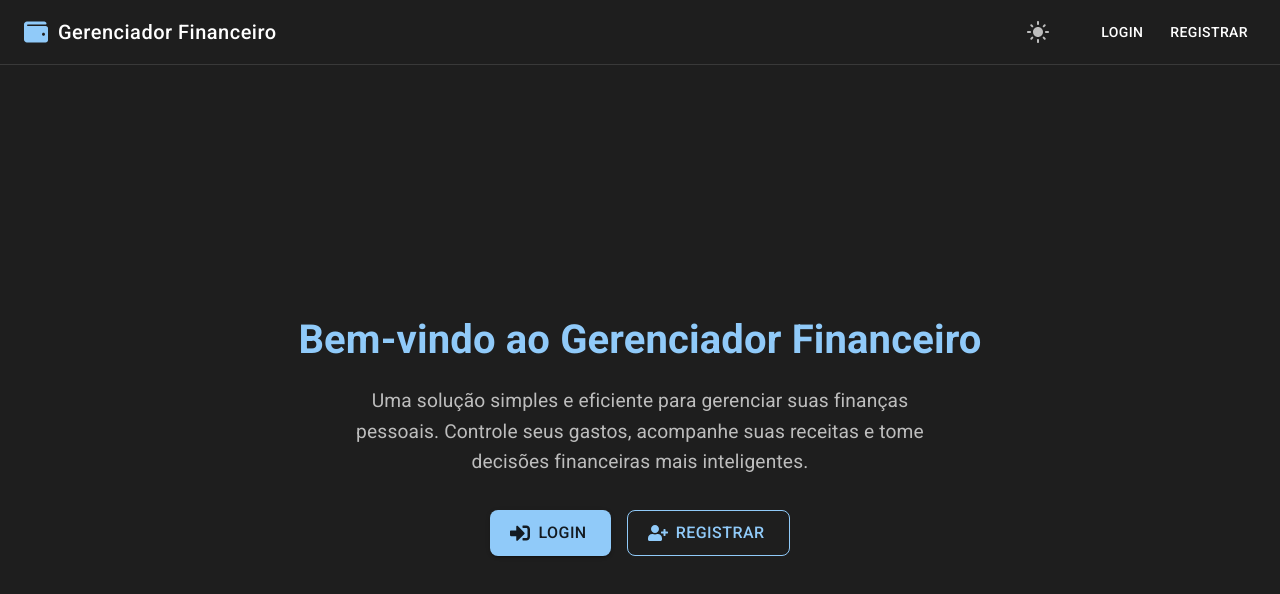
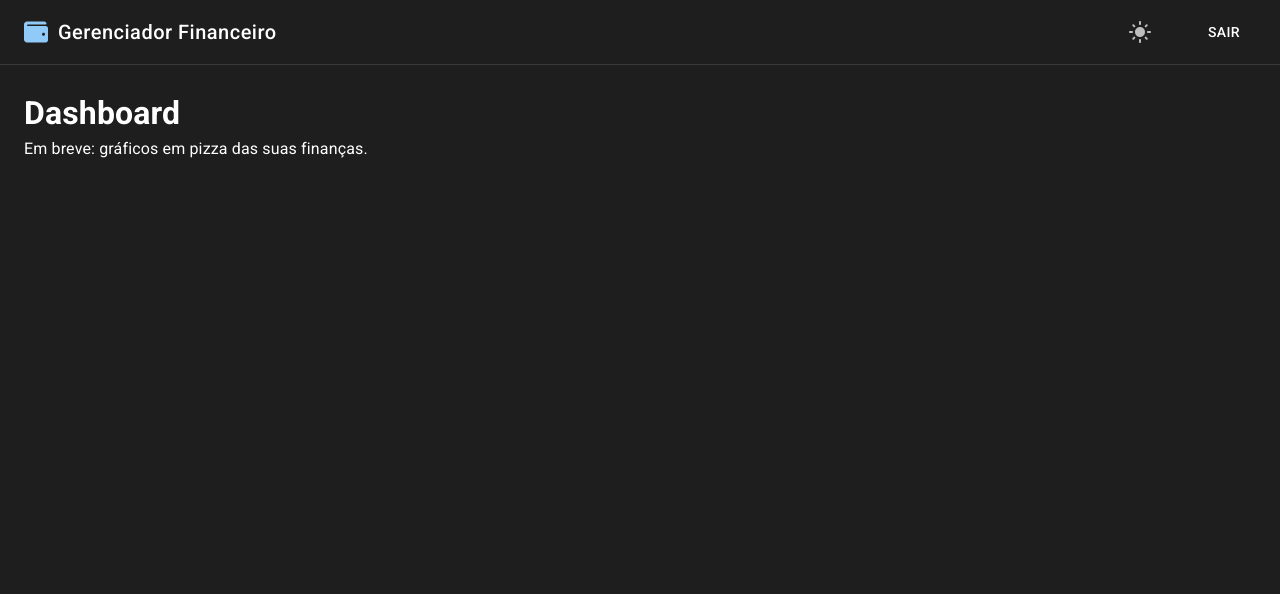
Before and after one commit to HenriqueQSanches/Financial_Manager, a React (Vite) app in the folder frontend/: page /dashboard in a window 1280 px wide. Shown: the top 594 px of the page. Built offline with nearby package versions, Linux system fonts and the light colour scheme; sample sign-in values are in the browser's storage.

Commit message:
feat(auth): redirecionamento de login e de logout com protected.

```diff
--- a/frontend/package.json
+++ b/frontend/package.json
@@ -20,7 +20,7 @@
     "react": "^18.2.0",
     "react-dom": "^18.2.0",
     "react-icons": "^5.0.1",
-    "react-router-dom": "^6.22.3"
+    "react-router-dom": "^6.30.3"
   },
   "devDependencies": {
     "@types/react": "^18.2.56",
--- a/frontend/src/App.jsx
+++ b/frontend/src/App.jsx
@@ -1,12 +1,18 @@
 import React, { useState, useMemo, useEffect } from 'react';
 import { ThemeProvider, createTheme, CssBaseline, Paper } from '@mui/material';
+import { Routes, Route, Navigate, useNavigate } from 'react-router-dom';
 import Header from './components/Header';
-import Footer from './components/Footer';
 import Home from './pages/Home';
 import LoginModal from './components/auth/LoginModal';
 import RegisterModal from './components/auth/RegisterModal';
 import Notification from './components/common/Notification';
+import Dashboard from './pages/Dashboard';
 import './styles/global.css';
+
+function ProtectedRoute({ children }) {
+  const token = localStorage.getItem('token');
+  return token ? children : <Navigate to="/" replace />;
+}
 
 function App() {
   const [mode, setMode] = useState(() => {
@@ -15,6 +21,8 @@ function App() {
 
   const [isLoginModalOpen, setLoginModalOpen] = useState(false);
   const [isRegisterModalOpen, setRegisterModalOpen] = useState(false);
+  const [isAuthenticated, setIsAuthenticated] = useState(() => !!localStorage.getItem('token'));
+
   const [notification, setNotification] = useState({
     open: false,
     message: '',
@@ -124,6 +132,23 @@ function App() {
     setNotification(prev => ({ ...prev, open: false }));
   };
 
+  const navigate = useNavigate();
+
+  const handleLoginSuccess = (msg = 'Login efetuado com sucesso!') => {
+    setLoginModalOpen(false);
+    setIsAuthenticated(true);
+    showNotification(msg);
+    navigate('/dashboard', { replace: true });
+  };
+
+  const handleLogout = () => {
+    localStorage.removeItem('token');
+    localStorage.removeItem('user');
+    setIsAuthenticated(false);
+    navigate('/', { replace: true });
+    showNotification('Logout efetuado com sucesso!');
+  };
+
   return (
     <ThemeProvider theme={theme}>
       <CssBaseline />
@@ -139,16 +164,35 @@ function App() {
           mode={mode}
           onLoginClick={() => setLoginModalOpen(true)}
           onRegisterClick={() => setRegisterModalOpen(true)}
+          isAuthenticated={isAuthenticated}
+          onLogout={handleLogout}
         />
-        <Home
-          theme={theme}
-          onLoginClick={() => setLoginModalOpen(true)}
-          onRegisterClick={() => setRegisterModalOpen(true)}
-        />
+        <Routes>
+          <Route
+            path="/"
+            element={
+              <Home
+                theme={theme}
+                onLoginClick={() => setLoginModalOpen(true)}
+                onRegisterClick={() => setRegisterModalOpen(true)}
+              />
+            }
+          />
+        <Route
+            path="/dashboard"
+            element={
+              <ProtectedRoute>
+                <Dashboard />
+              </ProtectedRoute>
+            }
+          />
+          <Route path="*" element={<Navigate to="/" replace />} />
+        </Routes>
         <LoginModal
           open={isLoginModalOpen}
           onClose={() => setLoginModalOpen(false)}
           theme={theme}
+          onSuccess={handleLoginSuccess}
         />
         <RegisterModal
           open={isRegisterModalOpen}
--- a/frontend/src/components/Header/index.jsx
+++ b/frontend/src/components/Header/index.jsx
@@ -4,7 +4,7 @@ import { FaWallet } from 'react-icons/fa';
 import { MdLightMode, MdDarkMode } from 'react-icons/md';
 import './styles.css';
 
-function Header({ toggleTheme, mode, onLoginClick, onRegisterClick }) {
+function Header({ toggleTheme, mode, onLoginClick, onRegisterClick, isAuthenticated, onLogout }) {
   return (
     <AppBar
       position="static"
@@ -52,32 +52,32 @@ function Header({ toggleTheme, mode, onLoginClick, onRegisterClick }) {
           {mode === 'dark' ? <MdLightMode /> : <MdDarkMode />}
         </IconButton>
 
+        {isAuthenticated ? (
           <Button
             color="inherit"
-          sx={{
-            marginLeft: 2,
-            color: mode === 'dark' ? 'inherit' : 'primary.dark',
-            '&:hover': {
-              color: mode === 'dark' ? 'primary.main' : 'primary.main',
-            }
-          }}
+            sx={{ marginLeft: 2, color: mode === 'dark' ? 'inherit' : 'primary.dark' }}
+            onClick={onLogout}
+          >
+            Sair
+          </Button>
+        ) : (
+          <>
+            <Button
+              color="inherit"
+              sx={{ marginLeft: 2, color: mode === 'dark' ? 'inherit' : 'primary.dark' }}
               onClick={onLoginClick}
             >
               Login
             </Button>
             <Button
               color="inherit"
-          sx={{
-            marginLeft: 1,
-            color: mode === 'dark' ? 'inherit' : 'primary.dark',
-            '&:hover': {
-              color: mode === 'dark' ? 'primary.main' : 'primary.main',
-            }
-          }}
+              sx={{ marginLeft: 1, color: mode === 'dark' ? 'inherit' : 'primary.dark' }}
               onClick={onRegisterClick}
             >
               Registrar
             </Button>
+          </>
+        )}
       </Toolbar>
     </AppBar>
   );
--- a/frontend/src/components/auth/LoginModal/index.jsx
+++ b/frontend/src/components/auth/LoginModal/index.jsx
@@ -1,19 +1,41 @@
 import React, { useState } from 'react';
-import { Modal, Box, Typography, Button, TextField, FormControlLabel, Checkbox } from '@mui/material';
+import { Modal, Box, Typography, Button, TextField, FormControlLabel, Checkbox, Alert } from '@mui/material';
 import GoogleIcon from '@mui/icons-material/Google';
+import { authService } from '../../../services/auth';
 import './styles.css';
 
-function LoginModal({ open, onClose, theme }) {
+function LoginModal({ open, onClose, theme, onSuccess }) {
   const [rememberMe, setRememberMe] = useState(false);
+  const [form, setForm] = useState({ email: '', password: '' });
+  const [loading, setLoading] = useState(false);
+  const [error, setError] = useState('');
 
-  const handleRememberMeChange = (event) => {
-    setRememberMe(event.target.checked);
+  const handleChange = (e) => {
+    const { name, value } = e.target;
+    setForm(prev => ({ ...prev, [name]: value }));
+  };
+
+  const handleSubmit = async (e) => {
+    e.preventDefault();
+    setError('');
+    try {
+      setLoading(true);
+      await authService.login(form); // salva token/user no localStorage
+      if (onSuccess) onSuccess('Login efetuado com sucesso!');
+      if (rememberMe) localStorage.setItem('rememberEmail', form.email);
+    } catch (err) {
+      setError(err.message || 'Erro ao fazer login');
+    } finally {
+      setLoading(false);
+    }
   };
 
   return (
     <Modal open={open} onClose={onClose} className="modal-overlay">
       <Box
         className="login-modal"
+        component="form"
+        onSubmit={handleSubmit}
         sx={{
           backgroundColor: theme.palette.background.paper,
           color: theme.palette.text.primary,
@@ -25,50 +47,58 @@ function LoginModal({ open, onClose, theme }) {
         <Typography variant="body2" color="textSecondary" gutterBottom>
           Faça login para continuar gerenciando suas finanças.
         </Typography>
+
+        {error && <Alert severity="error" sx={{ mb: 1 }}>{error}</Alert>}
+
         <TextField
           label="Email"
+          name="email"
           type="email"
+          value={form.email}
+          onChange={handleChange}
           fullWidth
           margin="normal"
           variant="outlined"
-          InputLabelProps={{
-            style: { color: theme.palette.text.secondary },
-          }}
+          InputLabelProps={{ style: { color: theme.palette.text.secondary } }}
         />
         <TextField
           label="Senha"
+          name="password"
           type="password"
+          value={form.password}
+          onChange={handleChange}
           fullWidth
           margin="normal"
           variant="outlined"
-          InputLabelProps={{
-            style: { color: theme.palette.text.secondary },
-          }}
+          InputLabelProps={{ style: { color: theme.palette.text.secondary } }}
         />
+
         <FormControlLabel
           control={
             <Checkbox
               checked={rememberMe}
-              onChange={handleRememberMeChange}
+              onChange={(e) => setRememberMe(e.target.checked)}
               sx={{
                 color: theme.palette.text.secondary,
-                '&.Mui-checked': {
-                  color: theme.palette.primary.main,
-                },
+                '&.Mui-checked': { color: theme.palette.primary.main },
               }}
             />
           }
           label="Lembre-se de mim"
           sx={{ color: theme.palette.text.secondary }}
         />
+
         <Button
+          type="submit"
           variant="contained"
           color="primary"
           fullWidth
+          disabled={loading}
           sx={{ marginTop: '16px', padding: '10px' }}
         >
-          Entrar
+          {loading ? 'Entrando...' : 'Entrar'}
         </Button>
+
         <Button
           variant="text"
           color="secondary"
--- a/frontend/src/main.jsx
+++ b/frontend/src/main.jsx
@@ -1,9 +1,12 @@
 import { StrictMode } from 'react'
 import { createRoot } from 'react-dom/client'
+import { BrowserRouter } from 'react-router-dom'
 import App from './App.jsx'
 
 createRoot(document.getElementById('root')).render(
   <StrictMode>
+    <BrowserRouter>
     <App />
+    </BrowserRouter>
   </StrictMode>,
 )
--- /dev/null
+++ b/frontend/src/pages/Dashboard/index.jsx
@@ -0,0 +1,11 @@
+import React from 'react';
+import './styles.css';
+
+export default function Dashboard() {
+  return (
+    <div className="dashboard">
+      <h1>Dashboard</h1>
+      <p>Em breve: gráficos em pizza das suas finanças.</p>
+    </div>
+  );
+}
--- /dev/null
+++ b/frontend/src/pages/Dashboard/styles.css
@@ -0,0 +1,3 @@
+.dashboard {
+    padding: 24px;
+  }
```
Also changed, not shown: 1 other file (tests, documents, lock files or other folders). Lines whose indentation alone changed are shown as unchanged.
